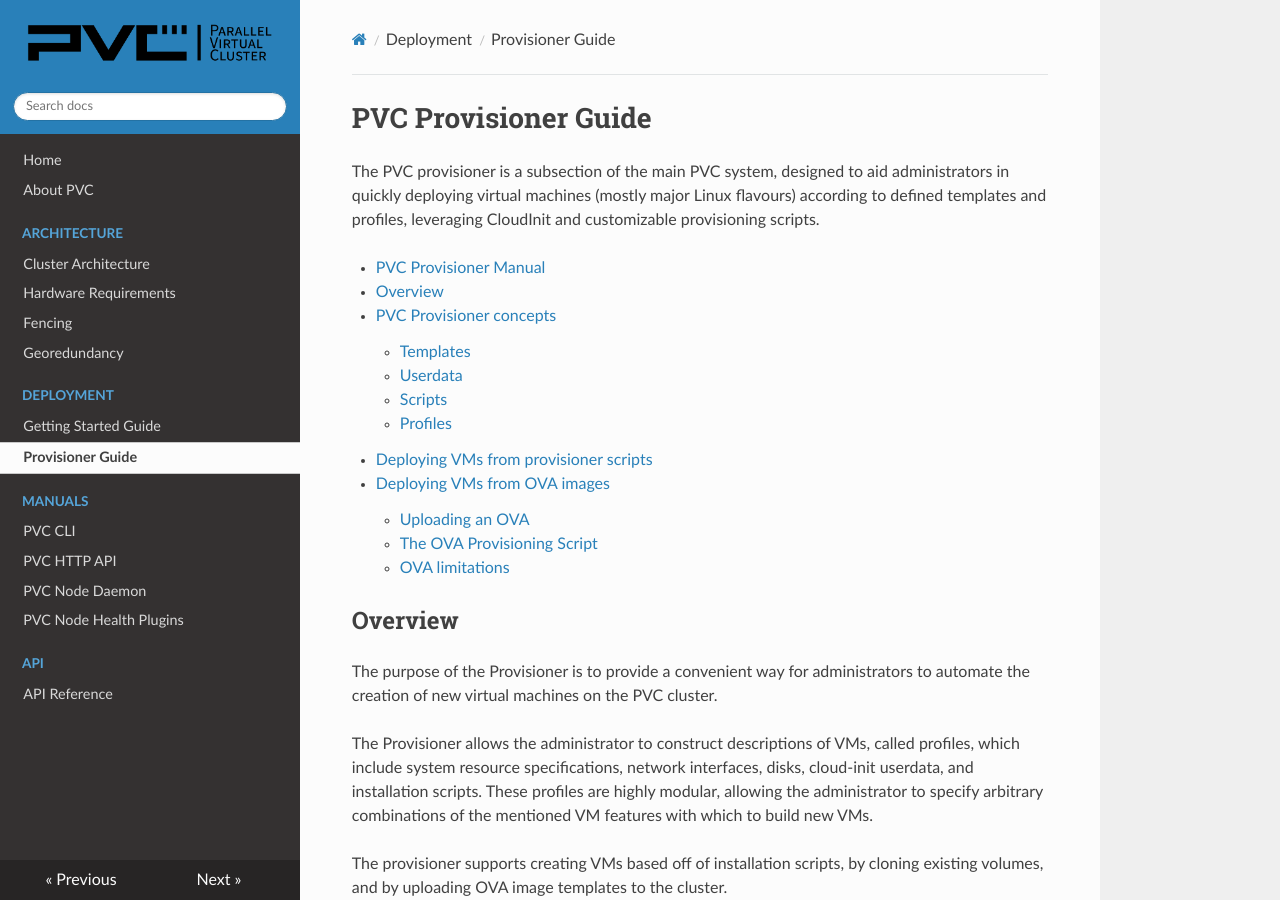
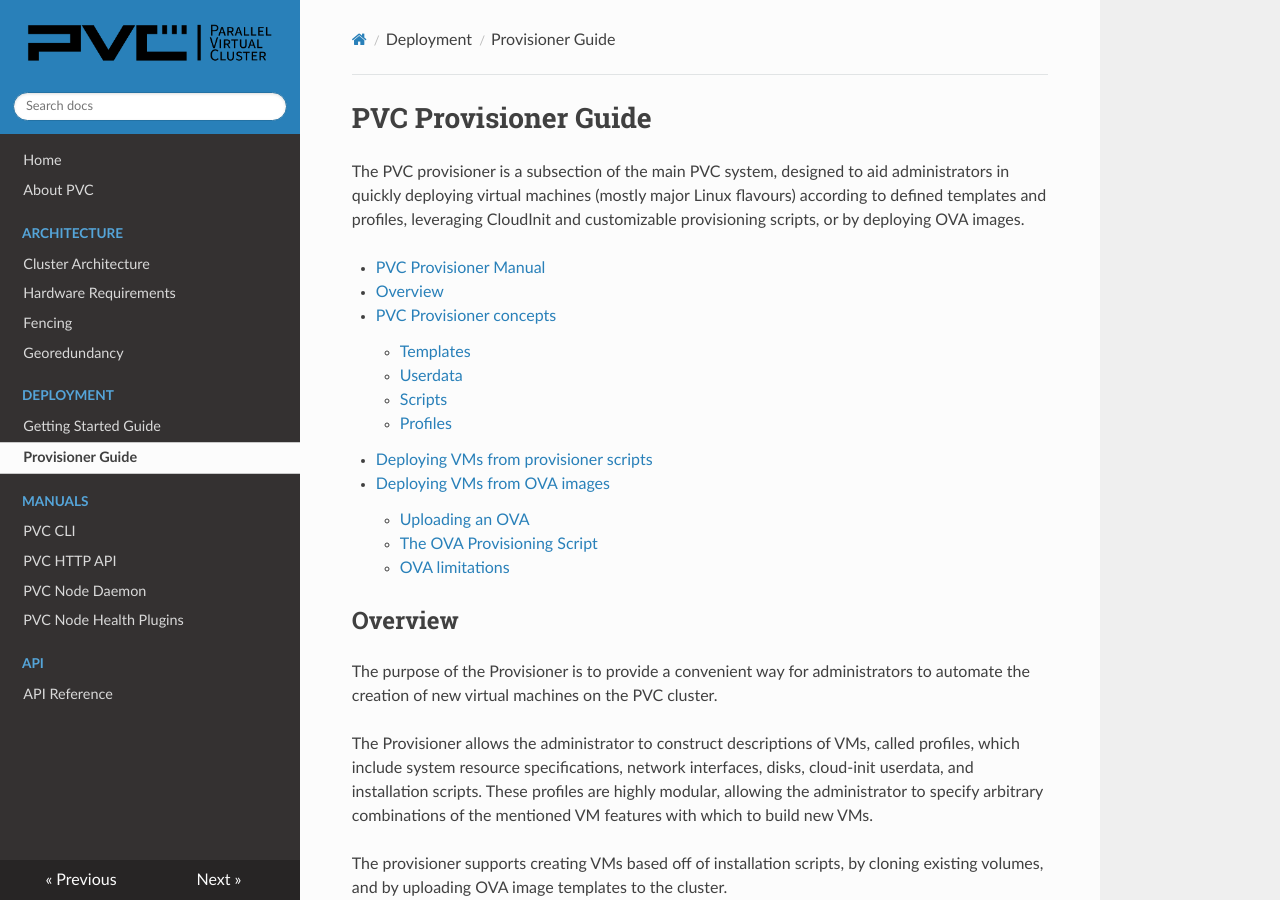
Before and after one commit to parallelvirtualcluster/docs, an MkDocs documentation site: the page built from docs/deployment/provisioner.md, in a window 1280 px wide and 900 px high. Built offline with MkDocs 1.6.1, drawn with Linux system fonts in a browser that asks for light colours; nearby versions of some CDN libraries.

Commit message:
Add OVA mention

```diff
--- a/docs/deployment/provisioner.md
+++ b/docs/deployment/provisioner.md
@@ -1,6 +1,6 @@
 # PVC Provisioner Guide
 
-The PVC provisioner is a subsection of the main PVC system, designed to aid administrators in quickly deploying virtual machines (mostly major Linux flavours) according to defined templates and profiles, leveraging CloudInit and customizable provisioning scripts.
+The PVC provisioner is a subsection of the main PVC system, designed to aid administrators in quickly deploying virtual machines (mostly major Linux flavours) according to defined templates and profiles, leveraging CloudInit and customizable provisioning scripts, or by deploying OVA images.
 
 - [PVC Provisioner Manual](#pvc-provisioner-manual)
   * [Overview](#overview)
```
